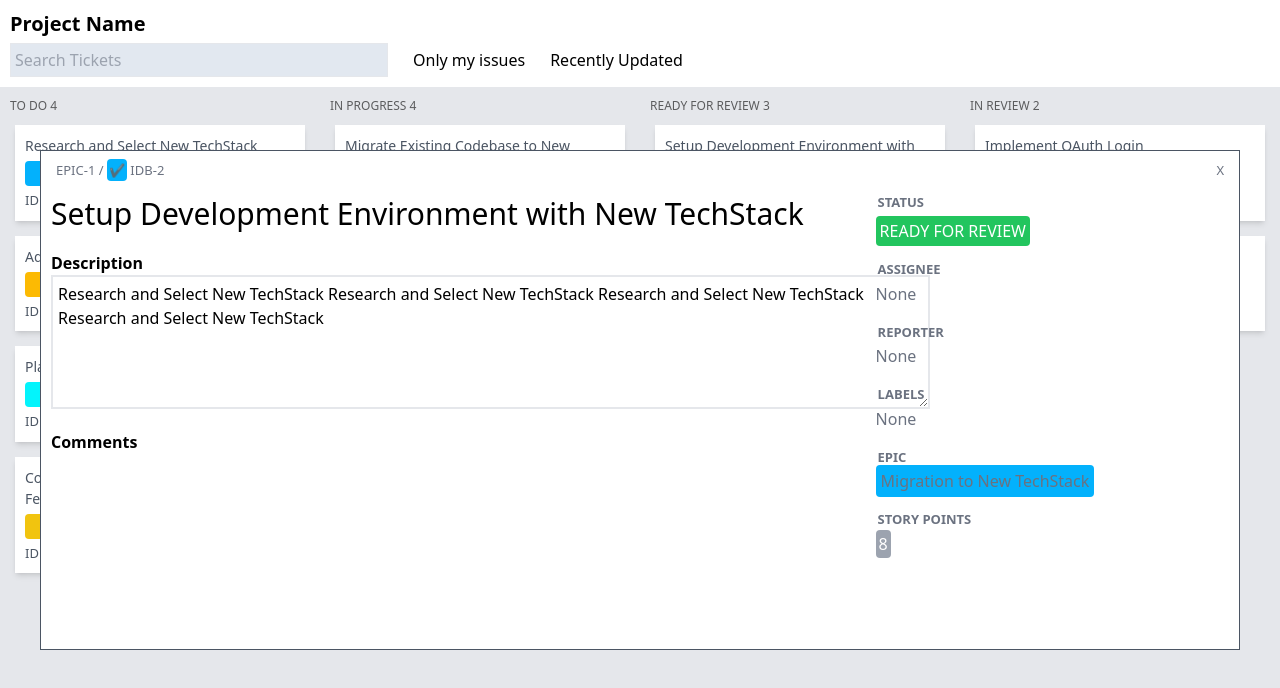
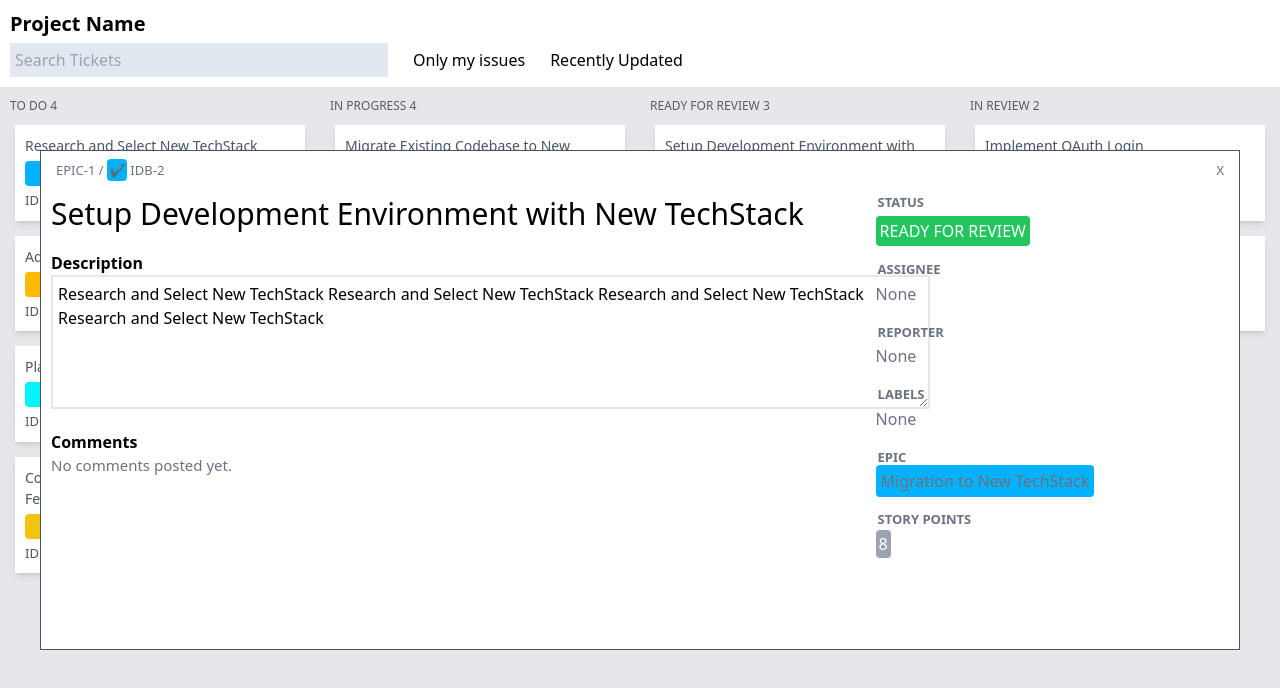
Before and after one commit to AimalKhanOfficial/LikeJira, a React (Vite) app in the folder LikeJira-frontend/: page / in a window 1280 px wide. Both pictures are taken after a click on the element 800 px from the left and 180 px from the top of the page. Shown: the top 688 px of the page. Built offline with nearby package versions, Linux system fonts and the light colour scheme.

Commit message:
adding a line when no comments exists

```diff
--- a/LikeJira-frontend/src/components/Comment.jsx
+++ b/LikeJira-frontend/src/components/Comment.jsx
@@ -1,7 +1,6 @@
 import React from "react";
 
 export default function Comment(props) {
-    console.log('>>', props)
     return (
         <div className="border-[1px] bg-slate-100 p-[5px] mt-[5px] w-[99%]">
             <div className="flex justify-between text-gray-400 text-[12px]">
--- a/LikeJira-frontend/src/components/TicketPopup.jsx
+++ b/LikeJira-frontend/src/components/TicketPopup.jsx
@@ -46,10 +46,9 @@ export default function TicketPopup({ ticketSelected, setDisplayPopup, displayPo
                     <div className="mt-[15px] w-full">
                         <p className="font-bold">Comments</p>
                         {
-                            ticketSelected?.comments?.map(comment => {
-                                console.log('>> comment', comment.text);
+                            ticketSelected?.comments?.length > 0 ? ticketSelected?.comments?.map(comment => {
                                 return <Comment comment={comment}/>
-                            })
+                            }) : <p className="text-[15px] text-gray-500">No comments posted yet.</p>
                         }
                     </div>
                 </div>
```
